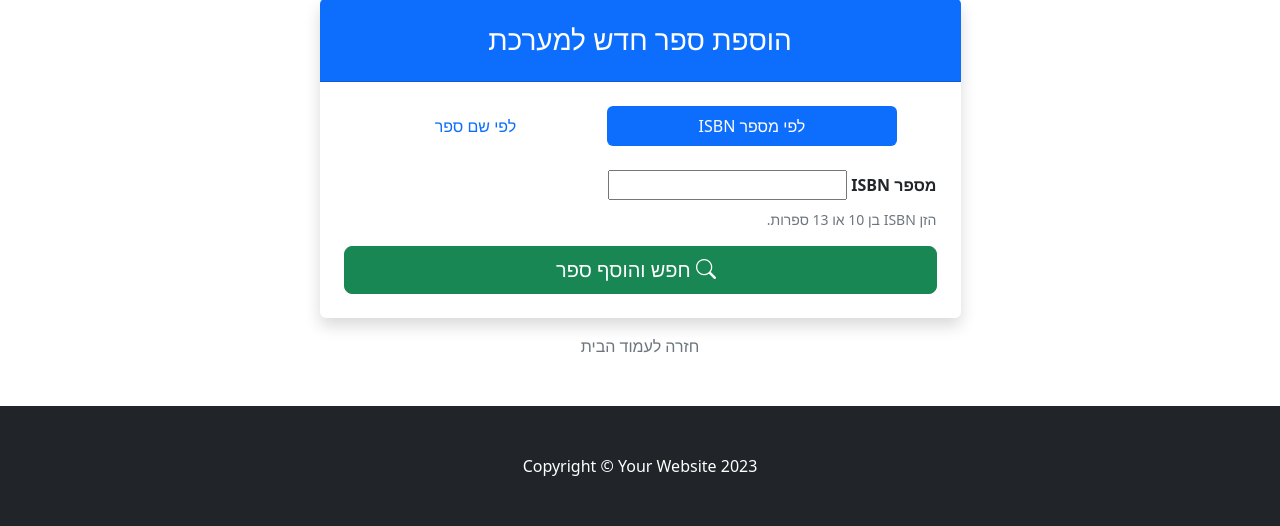
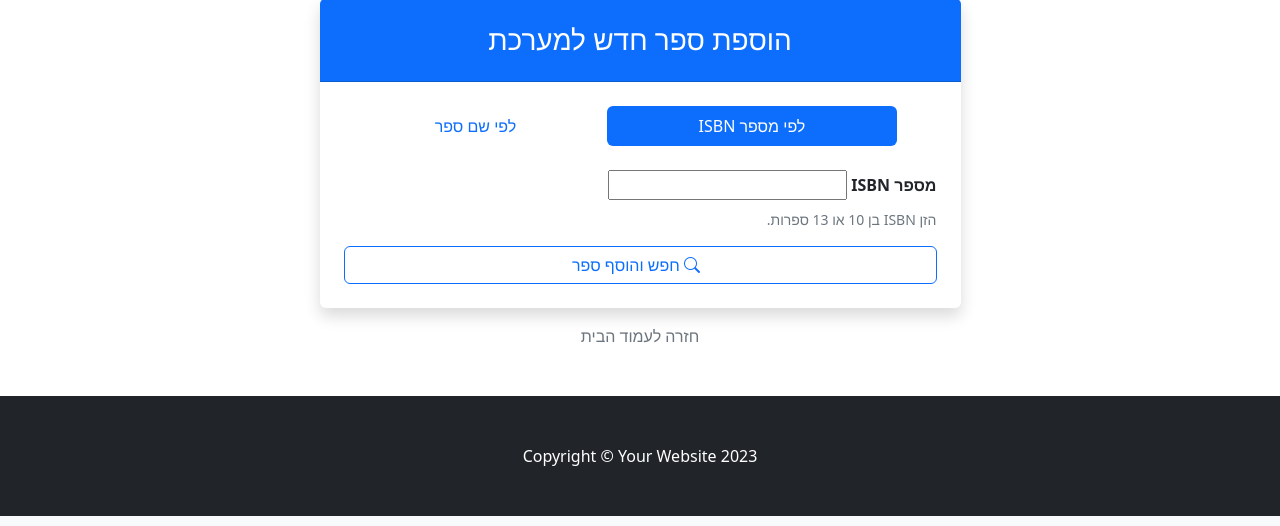
Before and after one commit to YoniPel/SmartLibraryManager, a Django app: page /add_book/ in a window 1280 px wide. Shown: the part 402-928 px from the top of the page. Run offline with Django 5.2, Linux system fonts and the light colour scheme; some libraries are stand-ins or nearby versions.

Commit message:
updating the add_book.html to be the same color

```diff
--- a/catalog/templates/catalog/add_book.html
+++ b/catalog/templates/catalog/add_book.html
@@ -30,7 +30,7 @@
                                     <div class="form-text">הזן ISBN בן 10 או 13 ספרות.</div>
                                 </div>
                                 <div class="d-grid">
-                                    <button type="submit" name="submit_isbn" class="btn btn-success btn-lg">
+                                    <button type="submit" name="submit_isbn" class="btn btn-outline-primary">
                                         <i class="bi bi-search me-2"></i> חפש והוסף ספר
                                     </button>
                                 </div>
@@ -43,11 +43,11 @@
                                 <div class="mb-3">
                                     <label class="form-label fw-bold">שם הספר</label>
                                     {{ title_form.title }}
-                                    <div class="form-text">כתוב את שם הספר (למשל: "הזקן והים").</div>
+                                    <div class="form-text">כתוב את שם הספר (למשל: "מרחבים מסתברים").</div>
                                 </div>
                                 <div class="d-grid">
-                                    <button type="submit" name="submit_title" class="btn btn-primary btn-lg">
-                                        <i class="bi bi-book me-2"></i>  חפש ספר לפי שם
+                                    <button type="submit" name="submit_title" class="btn btn-outline-primary">
+                                        <i class="bi bi-book me-2"></i>     חפש ספר לפי שם
                                     </button>
                                 </div>
                             </form>
```
